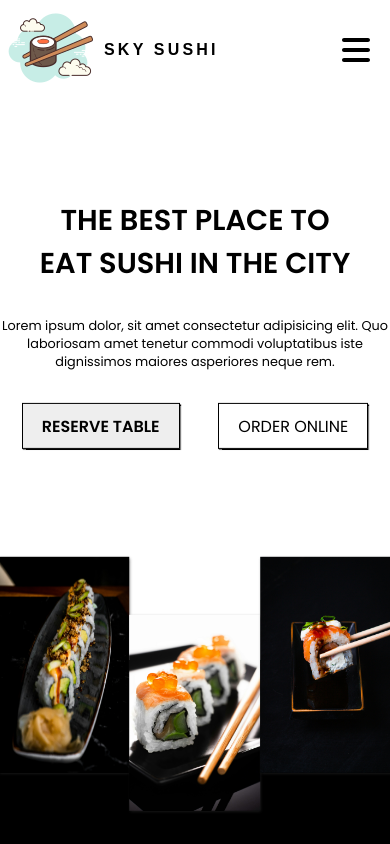
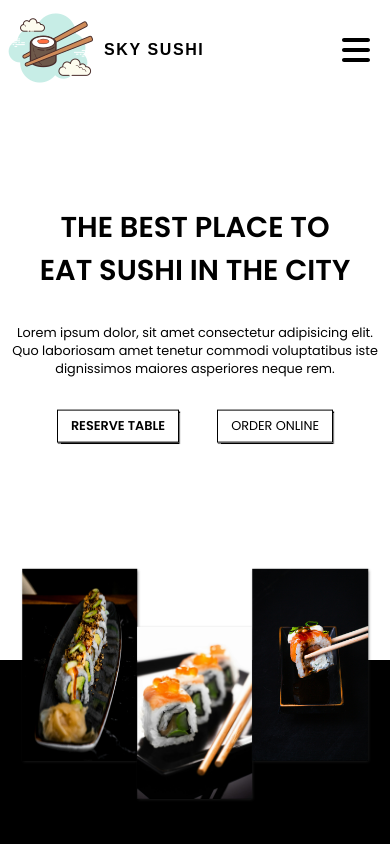
Before and after one commit to Shahabr99/SkySushi, a React (Vite) app: page / in a window 390 px wide. Shown: the top 844 px of the page. Built offline with nearby package versions, Linux system fonts and the light colour scheme; a web font is replaced by a local one.

Commit message:
responsiveness

```diff
--- a/src/components/Homepage.css
+++ b/src/components/Homepage.css
@@ -59,7 +59,7 @@
 }
 
 #reserve-btn:link, #reserve-btn:visited {
-    background-color: #eee;
+    background-color: white;
     color: #000;
     font-weight: 600;
 }
@@ -234,3 +234,24 @@ span {
         font-size: 0.5rem;
     }
 }
+
+@media screen and (max-width: 420px) {
+    .hero-section {
+        max-width: 23rem;
+    }
+
+    .btns a:link, .btns a:visited {
+        padding: 0.4rem 0.8rem;
+        font-size: 0.8rem;
+    }
+
+    .btns a:hover, .btns a:active {
+        padding: 0.4rem 0.8rem;
+        font-size: 0.8rem;
+    }
+
+    .sushi-img {
+        max-width: 7.2rem;
+        max-height: 12rem;
+    }
+}
--- a/src/components/Menu.css
+++ b/src/components/Menu.css
@@ -1,6 +1,6 @@
 .menu-header{
     width: 100%;
-    height: 100vh;
+    height: 100%;
     display: flex;
     flex-direction: column;
 }
@@ -68,13 +68,11 @@
     align-items: center;
     justify-content: space-evenly;
     gap: 1.2rem;
-    max-width: 80vw;
-    max-height: 80vh;
+    max-width: 80%;
+    max-height: 80%;
     margin: 0 auto;
     padding: 0.7rem;
 }
-
-
 
 .sushi-card {
     display: flex;
@@ -128,8 +126,8 @@
     text-decoration: none;
     text-transform: uppercase;
     letter-spacing: 0.1rem;
-    color: #ddd;
-    background-color: #000;
+    color: #000;
+    background-color: #6ba4d3;
     border: 1px solid;
     padding: 0.6rem 1.2rem;
     font-family: "Poppins", sans-serif;
--- a/src/nav-routes/Nav.css
+++ b/src/nav-routes/Nav.css
@@ -14,7 +14,7 @@
     font-size: 1rem;
     font-style: normal;
     text-transform: uppercase;
-    letter-spacing: 0.2rem;
+    letter-spacing: 0.1rem;
     gap: 0.5rem;
 }
 
--- a/src/nav-routes/Nav.tsx
+++ b/src/nav-routes/Nav.tsx
@@ -27,8 +27,7 @@ function Nav() {
                 </ul>
             </div>
             <div className="cart-container">
-                <a className="shop-link" href="">Cart <FontAwesomeIcon icon={faCartShopping} /></a>
-                <a className="shop-link" id="start-btn" href="">Start Here</a>
+                <a className="shop-link" id="start-btn" href="/menu">Start Here</a>
             </div>
             <div className="menu-btn">
                 <FontAwesomeIcon className={`hambur ${menuOpen ? 'close':'open'}`} icon={faBars} size="2xl" onClick={handleClick} />
```
